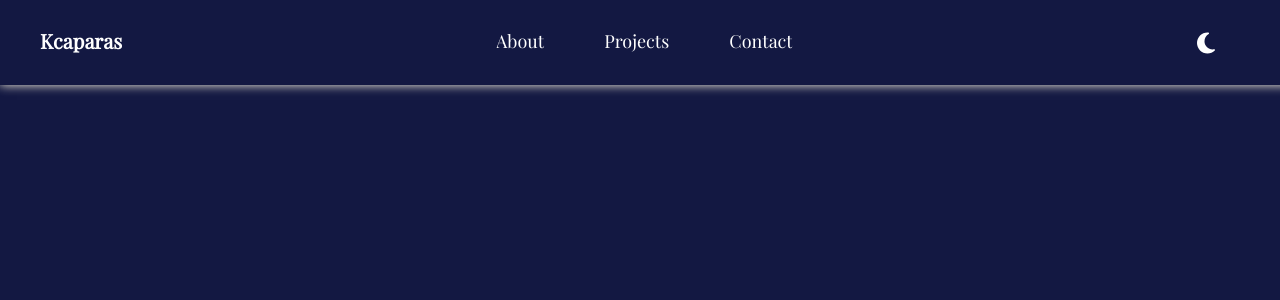
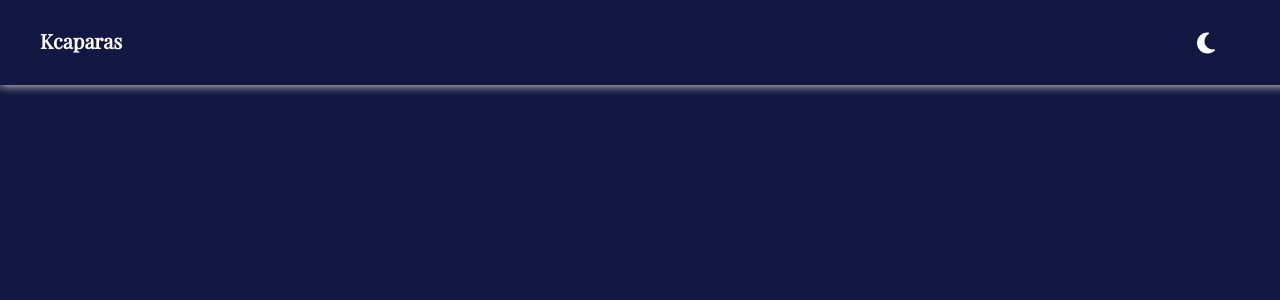
Before and after one commit to kcaparas1630/Portfolio, a React (Vite) app in the folder kcaparas-portfolio/: page / in a window 1280 px wide. Shown: the top 300 px of the page. Built offline with nearby package versions, Linux system fonts and the light colour scheme.

Commit message:
added header unfinished

```diff
--- a/kcaparas-portfolio/src/Commons/Header.tsx
+++ b/kcaparas-portfolio/src/Commons/Header.tsx
@@ -1,24 +1,42 @@
-import { Dispatch, FC, SetStateAction } from 'react';
+import { Dispatch, FC, SetStateAction, useState } from 'react';
 import { NavLink } from 'react-router-dom';
 import { FontAwesomeIcon } from '@fortawesome/react-fontawesome';
-import { faMoon } from '@fortawesome/free-solid-svg-icons';
-import { StyledHeader, StyledUl, StyledListItem, StyledIconButton } from './Styled-Commons/Header';
+import { faBars, faMoon, faTimes } from '@fortawesome/free-solid-svg-icons';
+import {
+  StyledHeader,
+  StyledUl,
+  StyledListItem,
+  StyledIconButton,
+  HamburgerIcon,
+} from './Styled-Commons/Header';
 
 interface HeaderProps {
   isDarkMode: boolean;
   setDarkMode: Dispatch<SetStateAction<boolean>>;
 }
 const Header: FC<HeaderProps> = ({ isDarkMode, setDarkMode }) => {
-  const clickWrapper = () => {
+  const [isMenuOpen, setIsMenuOpen] = useState<boolean>(false);
+  const toggleModeWrapper = () => {
     setDarkMode(!isDarkMode);
+  };
+  const toggleMenu = () => {
+    setIsMenuOpen(!isMenuOpen);
   };
 
   return (
-    <StyledHeader isDarkMode={isDarkMode}>
+    <StyledHeader
+      isDarkMode={isDarkMode}
+      isOpen={isMenuOpen}
+    >
       <h2>
         <NavLink to="/">Kcaparas</NavLink>
       </h2>
-      <StyledUl>
+      <StyledIconButton onClick={toggleMenu}>
+        <HamburgerIcon isOpen={isMenuOpen} isDarkMode={isDarkMode}>
+          <FontAwesomeIcon icon={isMenuOpen ? faTimes : faBars} />
+        </HamburgerIcon>
+      </StyledIconButton>
+      <StyledUl isOpen={isMenuOpen}>
         <StyledListItem>
           <NavLink
             to="/about"
@@ -47,7 +65,7 @@ const Header: FC<HeaderProps> = ({ isDarkMode, setDarkMode }) => {
       <StyledIconButton
         type="button"
         isDarkMode={isDarkMode}
-        onClick={clickWrapper}
+        onClick={toggleModeWrapper}
       >
         <FontAwesomeIcon icon={faMoon} />
       </StyledIconButton>
--- a/kcaparas-portfolio/src/Commons/Styled-Commons/Header.ts
+++ b/kcaparas-portfolio/src/Commons/Styled-Commons/Header.ts
@@ -13,7 +13,8 @@ const pullUp = keyframes`
 `;
 
 type HeaderProps = {
-    isDarkMode: boolean;
+    isDarkMode?: boolean;
+    isOpen?: boolean;
 };
 
 const StyledHeader = styled.div<HeaderProps>`
@@ -38,13 +39,29 @@ const StyledHeader = styled.div<HeaderProps>`
     font-weight: 700;
   }
 `;
+const HamburgerIcon = styled.div<HeaderProps>`
+  cursor: pointer;
+  font-size: 24px;
+  color: ${(props) => (props.isDarkMode ? '#fff' : '#e68369')};
+  position: absolute;
+  right: 50px;
+  @media (min-width: 768px) {
+    display: none;
+  }
+`;
 
-const StyledUl = styled.ul`
-  display: flex;
+const StyledUl = styled.ul<HeaderProps>`
+  display: ${(props) => (props.isOpen ? 'flex' : 'none')};
+  flex-direction: column;
   gap: 60px;
   position: absolute;
+  margin-top: 350px;
   left: 45%;
   transform: translateX(-45%);
+
+  @media (min-width: 768px) {
+    flex-direction: row;
+  }
 `;
 
 const StyledListItem = styled.li`
@@ -89,4 +106,4 @@ const StyledIconButton = styled.button<HeaderProps>`
   }
 `;
 
-export { StyledHeader, StyledUl, StyledListItem, StyledIconButton };
+export { StyledHeader, StyledUl, StyledListItem, StyledIconButton, HamburgerIcon };
```
